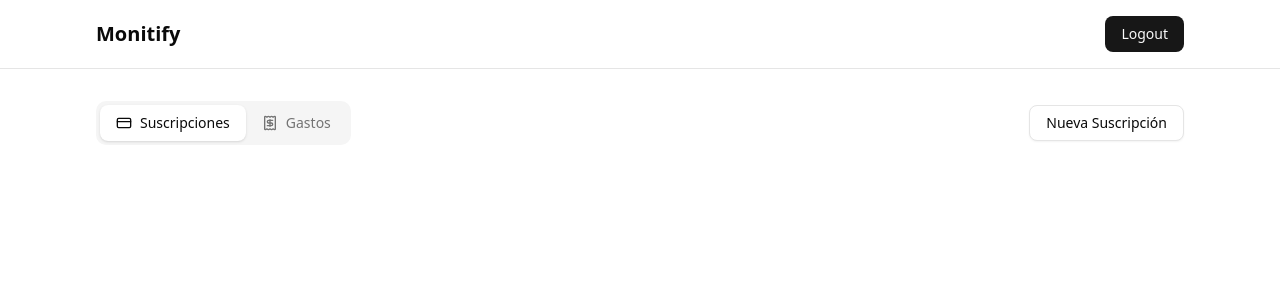
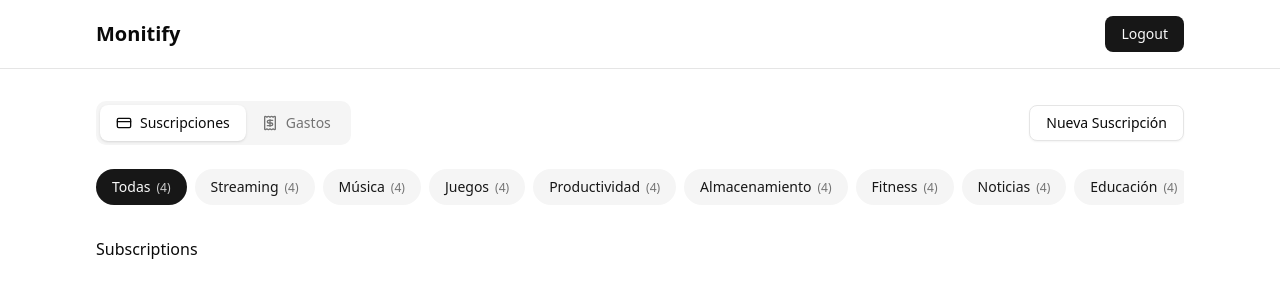
Before and after one commit to Alejandro1709/monitify, a React (Vite) app: page / in a window 1280 px wide. Shown: the top 300 px of the page. Built offline with nearby package versions, Linux system fonts and the light colour scheme.

Commit message:
Add: Base ui and mode toggler functionality

```diff
--- a/src/App.tsx
+++ b/src/App.tsx
@@ -1,18 +1,40 @@
 import { useState } from 'react'
+
 import Header from '@/components/header'
 import ToolBar from '@/components/toolbar'
+import CategoryFilter from './components/subscriptions/category-filter'
+import { type SubscriptionCategory } from './types/subscription'
 
 function App() {
   const [viewMode, setViewMode] = useState<'subscriptions' | 'expenses'>(
     'subscriptions',
   )
 
+  const [selectedSubCategory, setSelectedSubCategory] = useState<
+    SubscriptionCategory | 'all'
+  >('all')
+
   return (
     <div className="min-h-screen bg-background">
       <Header />
 
-      <main className="max-w-6xl mx-auto px-4 sm:px-6 lg:px-8 py-8">
+      <main className="space-y-6 max-w-6xl mx-auto px-4 sm:px-6 lg:px-8 py-8">
         <ToolBar mode={viewMode} onModeChange={setViewMode} />
+
+        {viewMode === 'subscriptions' ? (
+          <>
+            <CategoryFilter
+              selectedCategory={selectedSubCategory}
+              onCategoryChange={setSelectedSubCategory}
+            />
+
+            <h2>Subscriptions</h2>
+          </>
+        ) : (
+          <>
+            <h2>Expenses</h2>
+          </>
+        )}
       </main>
     </div>
   )
```
